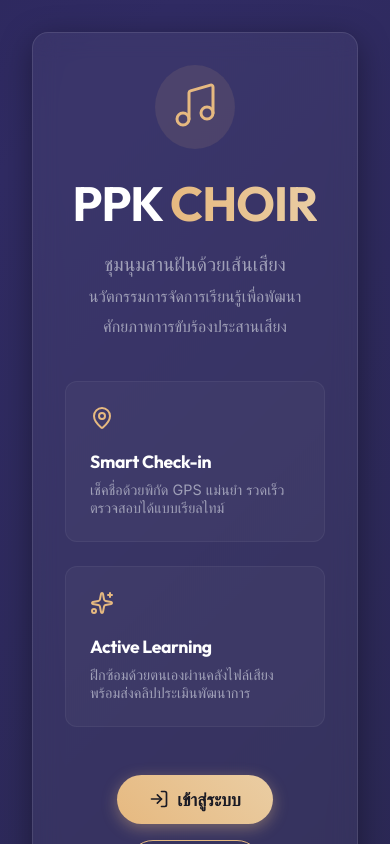
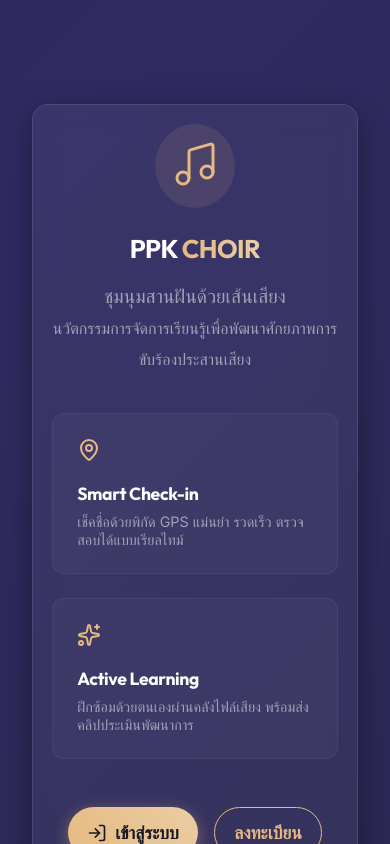
Before and after one commit to krumumpiano-source/ppk-choir, a Next.js app: page / in a window 390 px wide. Shown: the top 844 px of the page. Built offline with nearby package versions, Linux system fonts and the light colour scheme; no server answers.

Commit message:
style: optimize layout for mobile, tablet, and PWA responsiveness

```diff
--- a/src/app/globals.css
+++ b/src/app/globals.css
@@ -269,16 +269,17 @@ body:has(.sidebar) .app-container {
 .mobile-menu-btn {
   display: none;
   position: fixed;
-  top: 1rem;
-  left: 1rem;
+  top: max(1rem, env(safe-area-inset-top, 1rem));
+  left: max(1rem, env(safe-area-inset-left, 1rem));
   z-index: 60;
   background: var(--glass-bg);
   backdrop-filter: blur(12px);
   border: 1px solid var(--glass-border);
   color: var(--text-primary);
-  padding: 0.5rem;
+  padding: 0.8rem;
   border-radius: 8px;
   cursor: pointer;
+  box-shadow: 0 4px 12px rgba(0,0,0,0.5);
 }
 
 .sidebar-overlay {
@@ -291,8 +292,15 @@ body:has(.sidebar) .app-container {
 }
 
 @media (max-width: 768px) {
+  body:has(.sidebar) .app-container {
+    padding-left: 0;
+  }
   .app-container {
     padding-left: 0;
+    width: 100%;
+    max-width: 100vw;
+    overflow-x: hidden;
+    padding-top: max(4.5rem, calc(3rem + env(safe-area-inset-top, 0px)));
   }
 
   .sidebar {
@@ -312,4 +320,21 @@ body:has(.sidebar) .app-container {
   .sidebar-overlay {
     display: block;
   }
+
+  /* Mobile Typography & Touch Target scaling */
+  h1 { font-size: 1.6rem !important; }
+  h2 { font-size: 1.3rem !important; }
+  h3 { font-size: 1.1rem !important; }
+
+  .glass-panel {
+    padding: 1.2rem !important;
+  }
+
+  input, select, button {
+    font-size: 16px !important; /* Prevents auto-zoom on iOS */
+  }
+
+  .btn-primary, .btn-secondary {
+    padding: 0.8rem 1.2rem !important;
+  }
 }
--- a/src/app/layout.tsx
+++ b/src/app/layout.tsx
@@ -22,6 +22,16 @@ export const metadata: Metadata = {
     "apple-mobile-web-app-capable": "yes",
     "apple-mobile-web-app-status-bar-style": "black-translucent",
   },
+};
+
+import type { Viewport } from 'next';
+
+export const viewport: Viewport = {
+  width: "device-width",
+  initialScale: 1,
+  maximumScale: 1,
+  userScalable: false, // Prevents zooming on iOS on input focus
+  themeColor: "#1a1a3e",
 };
 
 import Sidebar from '@/components/Sidebar';
--- a/src/components/LiveMapComponent.tsx
+++ b/src/components/LiveMapComponent.tsx
@@ -22,7 +22,7 @@ interface LiveMapComponentProps {
 
 export default function LiveMapComponent({ center, students }: LiveMapComponentProps) {
   return (
-    <MapContainer center={[center.lat, center.lng]} zoom={16} scrollWheelZoom={true} style={{ height: '400px', width: '100%', borderRadius: '8px', zIndex: 1 }}>
+    <MapContainer center={[center.lat, center.lng]} zoom={16} scrollWheelZoom={true} style={{ height: '50vh', minHeight: '300px', maxHeight: '500px', width: '100%', borderRadius: '8px', zIndex: 1 }}>
       <TileLayer
         attribution='&copy; Google Maps'
         url="https://mt1.google.com/vt/lyrs=r&x={x}&y={y}&z={z}"
```
